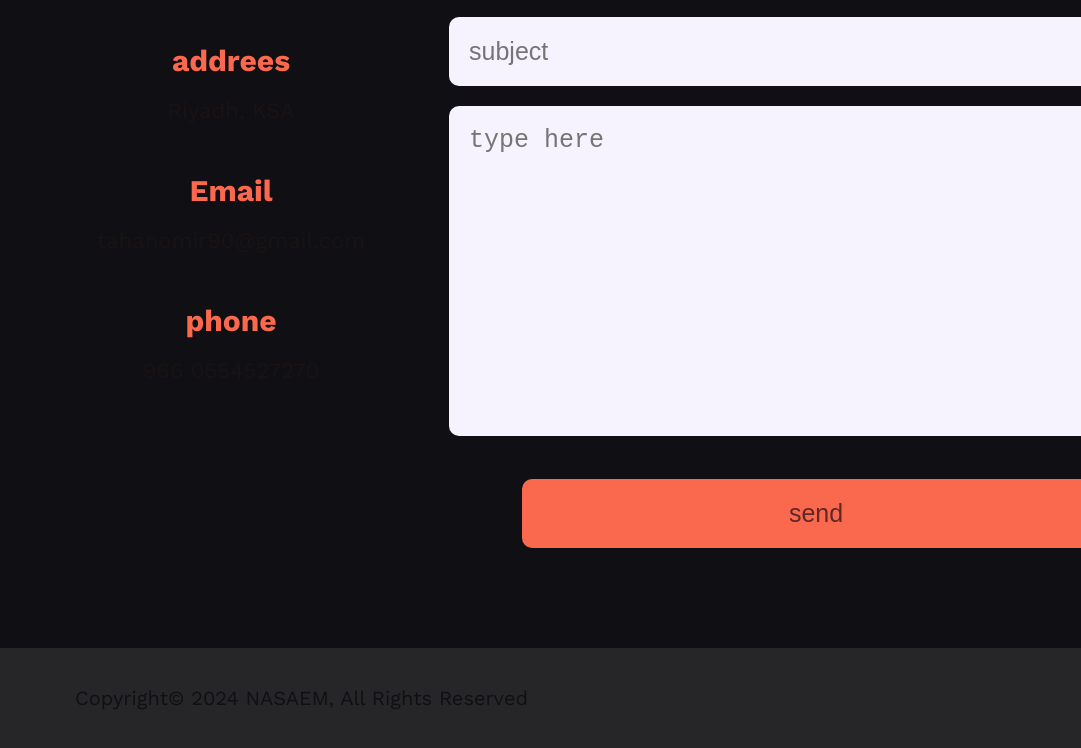
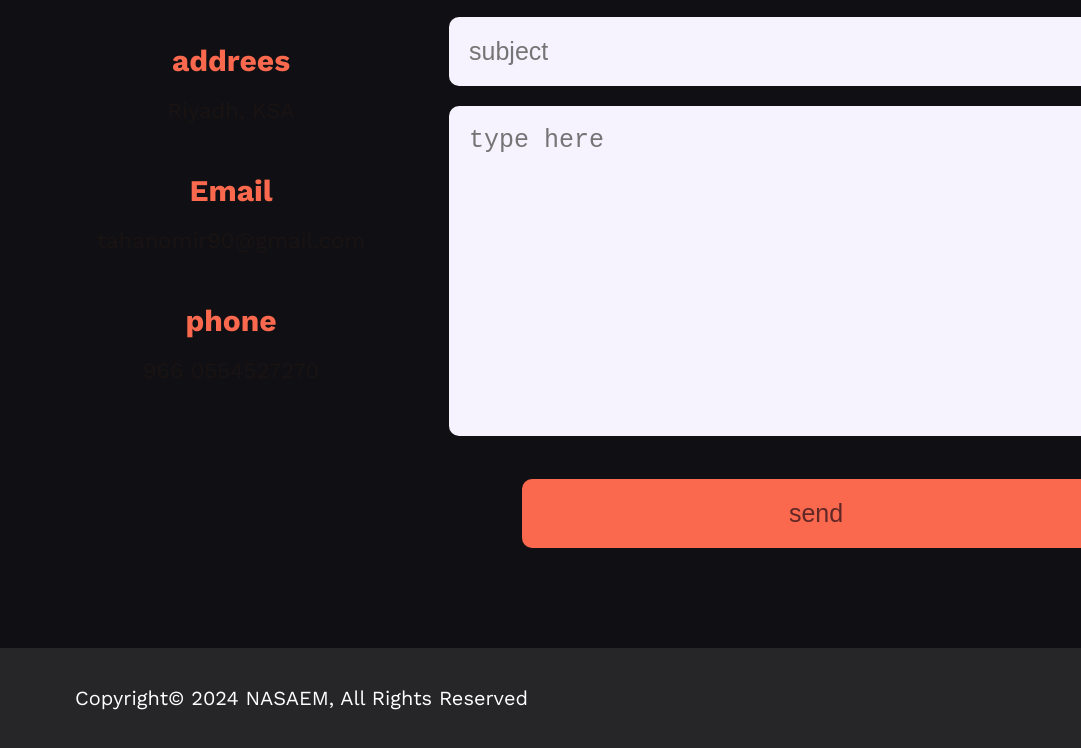
Before and after one commit to nomirgithub/Mansory, a plain HTML site: page zindex.html in a window 1280 px wide. Shown: the part 2474-3222 px from the top of the page, 0-1081 px from the left. Drawn offline with nearby package versions, Linux system fonts and the light colour scheme.

Commit message:
Update style4.css
two

```diff
--- a/style4.css
+++ b/style4.css
@@ -460,7 +460,9 @@ body {
     justify-content: space-between;
     align-items: center;
 }
-
+.footer .container p {
+    color:white;
+}
 .footer .container .socialIcons {
     display: flex;
 }
```
